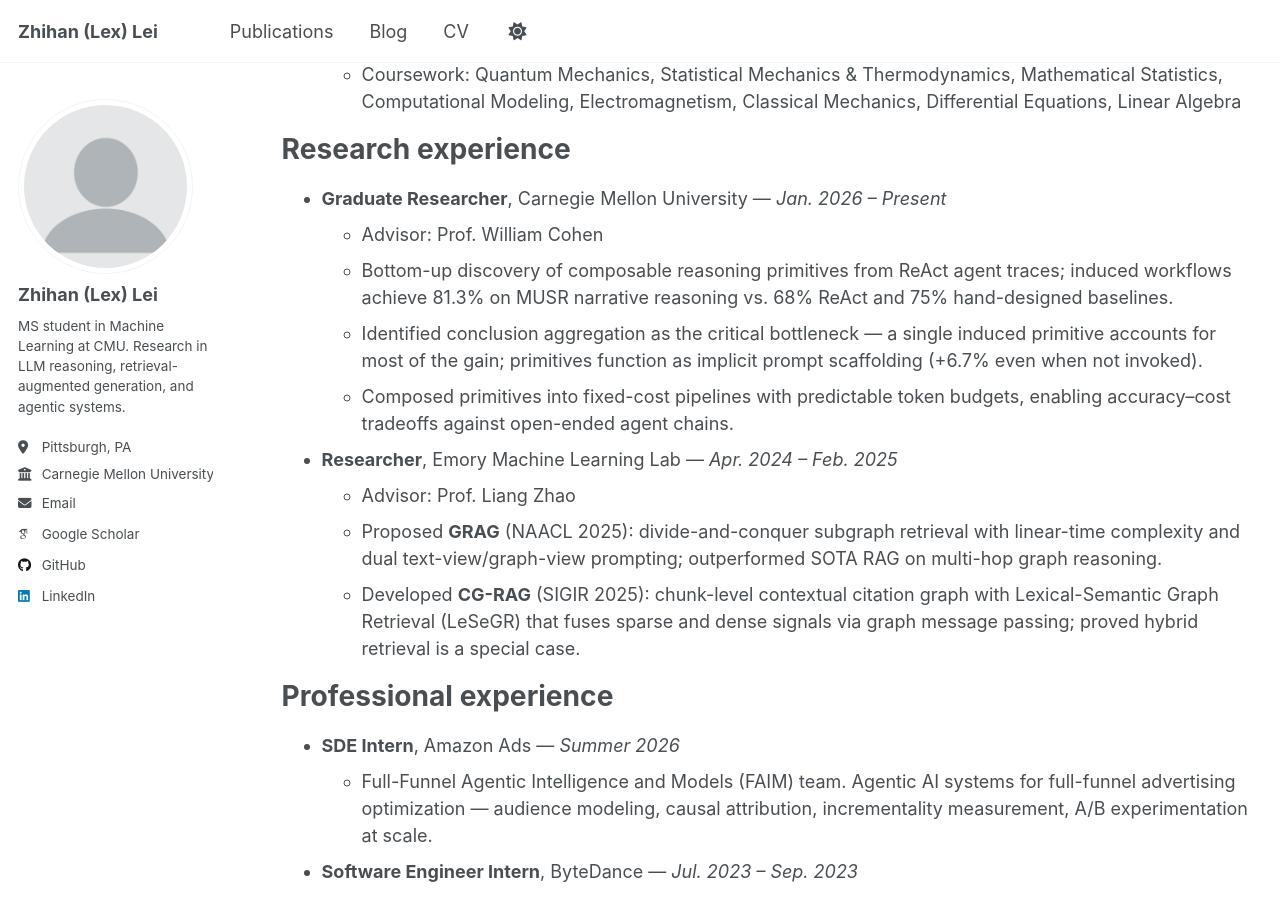
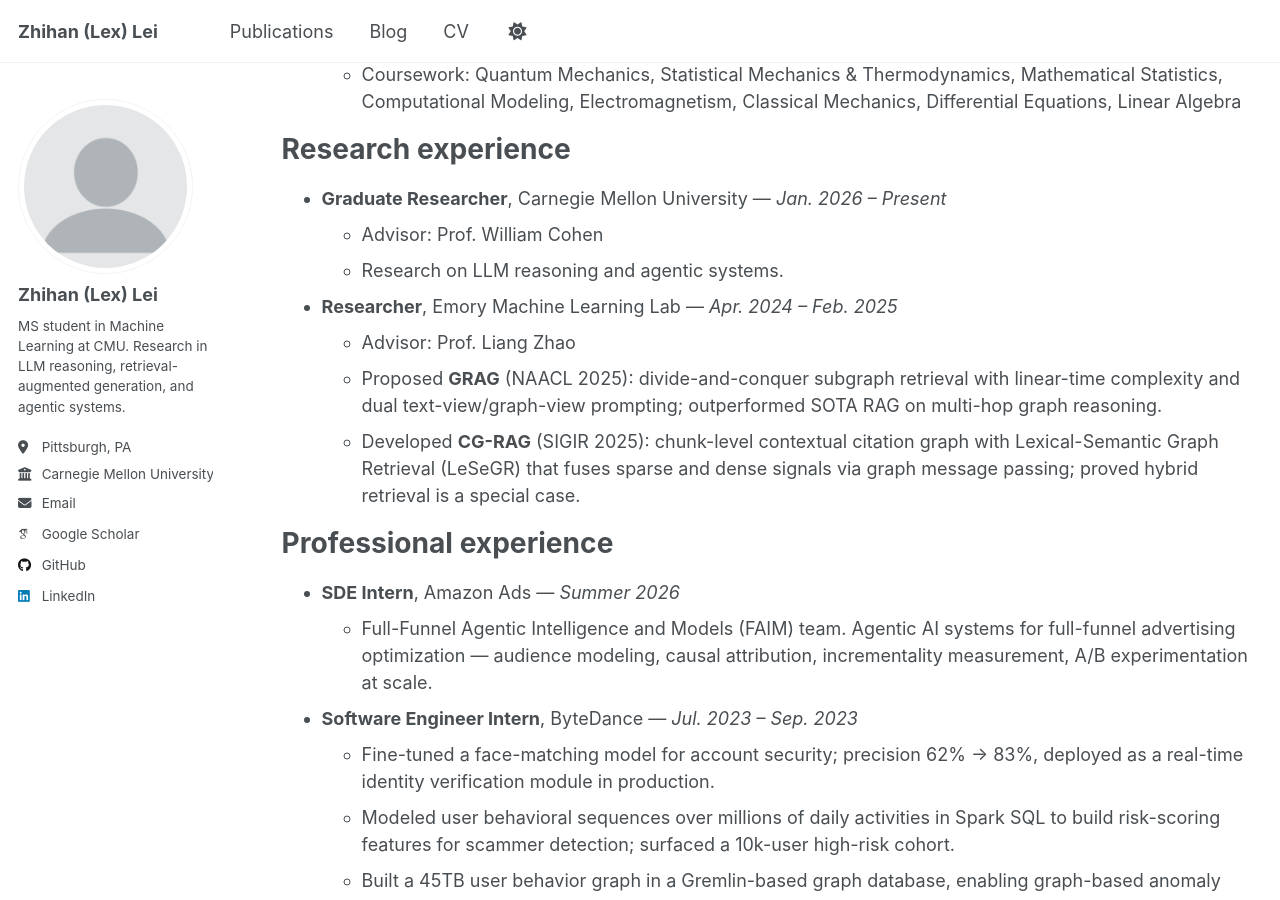
Before and after one commit to lexilei/lexilei.github.io, a Jekyll site: the page built from _pages/cv.md, in a window 1280 px wide and 900 px high, scrolled down 429 px. Built offline with Jekyll 4.4.1, drawn with Linux system fonts in a browser that asks for light colours; some web fonts are replaced; a script that is not in the unit is left out.

Commit message:
Trim CV research section to match hidden paper
Replace the three reasoning-primitives bullets under the CMU Graduate
Researcher role with a single generic description, since the underlying
paper is currently unpublished on the site.

```diff
--- a/_pages/cv.md
+++ b/_pages/cv.md
@@ -25,9 +25,7 @@ Research experience
 ======
 * **Graduate Researcher**, Carnegie Mellon University — *Jan. 2026 – Present*
   * Advisor: Prof. William Cohen
-  * Bottom-up discovery of composable reasoning primitives from ReAct agent traces; induced workflows achieve 81.3% on MUSR narrative reasoning vs. 68% ReAct and 75% hand-designed baselines.
-  * Identified conclusion aggregation as the critical bottleneck — a single induced primitive accounts for most of the gain; primitives function as implicit prompt scaffolding (+6.7% even when not invoked).
-  * Composed primitives into fixed-cost pipelines with predictable token budgets, enabling accuracy–cost tradeoffs against open-ended agent chains.
+  * Research on LLM reasoning and agentic systems.
 
 * **Researcher**, Emory Machine Learning Lab — *Apr. 2024 – Feb. 2025*
   * Advisor: Prof. Liang Zhao
```
